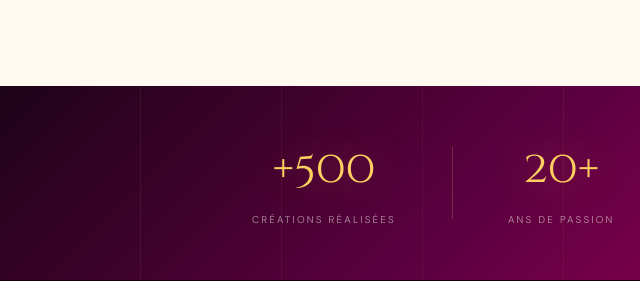
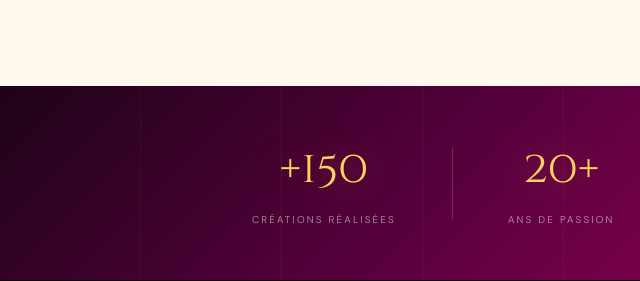
Before and after one commit to Poloveni/leboudoir_dekaroline, a plain HTML site: page index.html in a window 1280 px wide. Shown: the part 1760-2041 px from the top of the page, 0-640 px from the left. Drawn offline with nearby package versions, Linux system fonts and the light colour scheme; a web font is replaced by a local one.

Commit message:
Update index.html

```diff
--- a/index.html
+++ b/index.html
@@ -596,7 +596,7 @@ footer { background:var(--dark); border-top:2px solid var(--fuchsia); padding:60
 
 <!-- STATS -->
 <div class="stats-bar reveal">
-  <div class="stat"><span class="stat-number">+500</span><span class="stat-label">Créations réalisées</span></div>
+  <div class="stat"><span class="stat-number">+150</span><span class="stat-label">Créations réalisées</span></div>
   <div class="stat"><span class="stat-number">20+</span><span class="stat-label">Ans de passion</span></div>
   <div class="stat"><span class="stat-number">100%</span><span class="stat-label">Fait main</span></div>
   <div class="stat"><span class="stat-number">♥</span><span class="stat-label">Avec amour</span></div>
```
